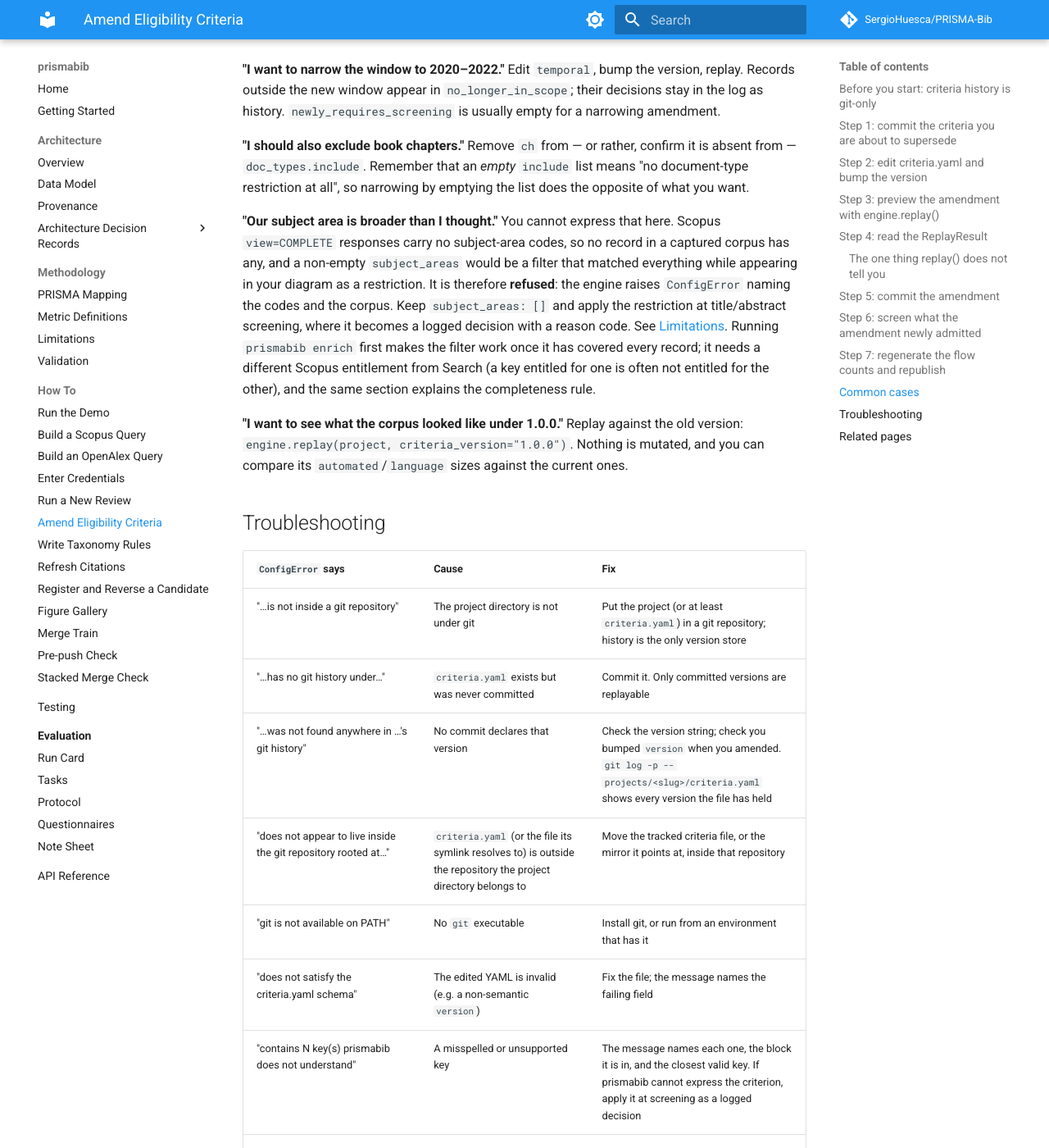
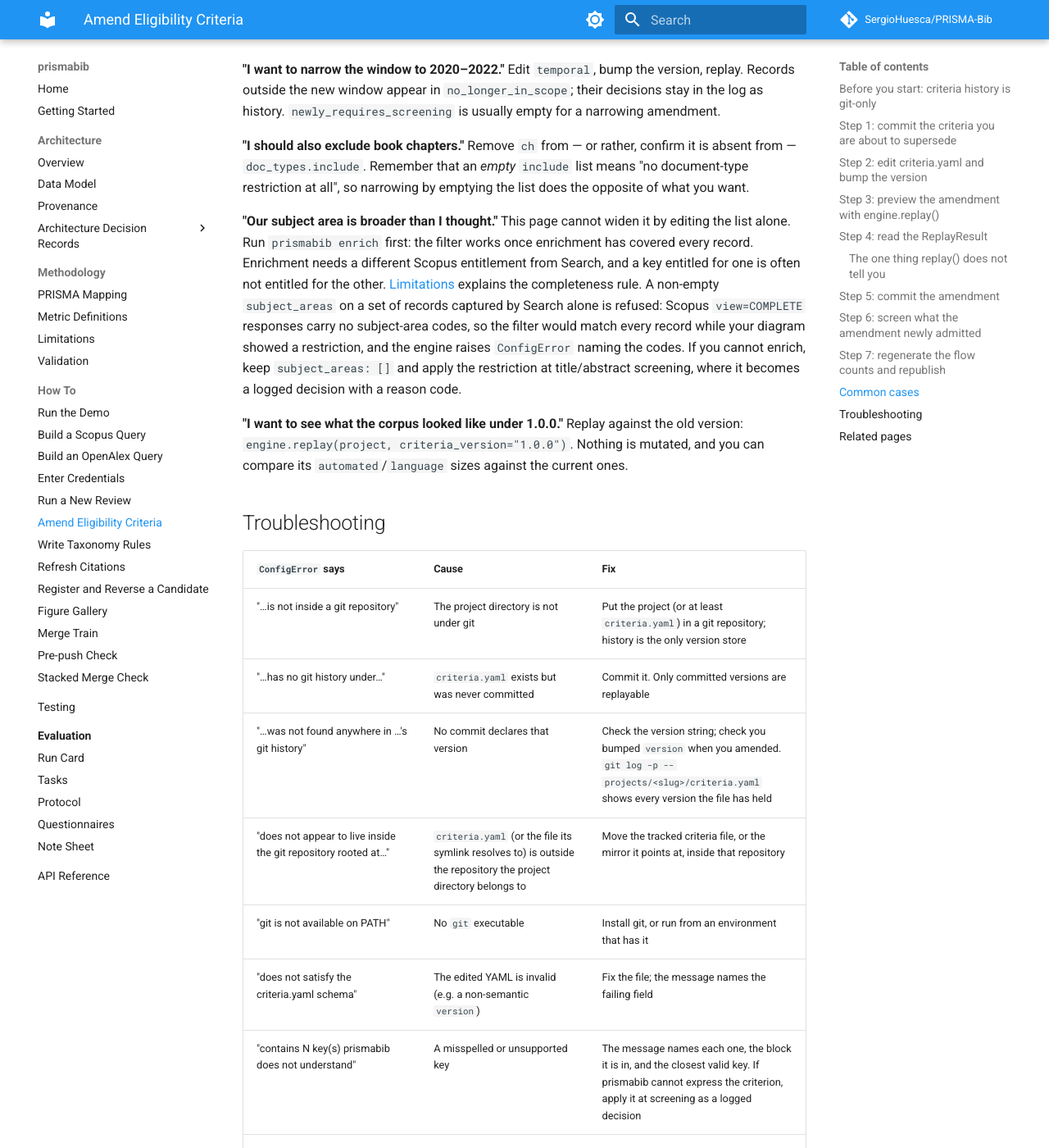
Before and after one commit to SergioHuesca/PRISMA-Bib, an MkDocs documentation site: the page built from docs/how-to/amend-eligibility-criteria.md, in a window 1280 px wide and 1400 px high, scrolled down 5413 px. Shown: the whole window at 82% size. Built offline with MkDocs 1.6.1 and Material for MkDocs 9.7.7, drawn with Linux system fonts in a browser that asks for light colours; comment, search, counter and statistics services are not loaded; some of the changed text lies outside the part shown.

Commit message:
docs(how-to): lead the Amend page's subject-area answer and row with enrichment (#290)
The "our subject area is broader than I thought" answer and its troubleshooting
row now say to run `prismabib enrich` first, keep screening by hand as the
alternative, and no longer say the restriction cannot be applied.

Co-Authored-By: Claude Sonnet 5.5 <noreply@anthropic.com>
Claude-Session: https://claude.ai/code/session_01QjNadz7h2UAZ2C2xhuaY8z

```diff
--- a/docs/how-to/amend-eligibility-criteria.md
+++ b/docs/how-to/amend-eligibility-criteria.md
@@ -233,16 +233,15 @@ log as history. `newly_requires_screening` is usually empty for a narrowing amen
 from — `doc_types.include`. Remember that an *empty* `include` list means "no document-type
 restriction at all", so narrowing by emptying the list does the opposite of what you want.
 
-**"Our subject area is broader than I thought."** You cannot express that here. Scopus
-`view=COMPLETE` responses carry no subject-area codes, so no record in a captured corpus has
-any, and a non-empty `subject_areas` would be a filter that matched everything while
-appearing in your diagram as a restriction. It is therefore **refused**: the engine raises
-`ConfigError` naming the codes and the corpus. Keep `subject_areas: []` and apply the
-restriction at title/abstract screening, where it becomes a logged decision with a reason
-code. See [Limitations](../methodology/limitations.md#subject-areas). Running `prismabib enrich`
-first makes the filter work once it has covered every record; it needs a different Scopus
-entitlement from Search (a key entitled for one is often not entitled for the other), and
-the same section explains the completeness rule.
+**"Our subject area is broader than I thought."** This page cannot widen it by editing the
+list alone. Run `prismabib enrich` first: the filter works once enrichment has covered every
+record. Enrichment needs a different Scopus entitlement from Search, and a key entitled for
+one is often not entitled for the other. [Limitations](../methodology/limitations.md#subject-areas)
+explains the completeness rule. A non-empty `subject_areas` on a set of records captured by
+Search alone is refused: Scopus `view=COMPLETE` responses carry no subject-area codes, so the
+filter would match every record while your diagram showed a restriction, and the engine raises
+`ConfigError` naming the codes. If you cannot enrich, keep `subject_areas: []` and apply the
+restriction at title/abstract screening, where it becomes a logged decision with a reason code.
 
 **"I want to see what the corpus looked like under 1.0.0."** Replay against the old version:
 `engine.replay(project, criteria_version="1.0.0")`. Nothing is mutated, and you can compare
@@ -260,7 +259,7 @@ its `automated`/`language` sizes against the current ones.
 | "does not satisfy the criteria.yaml schema" | The edited YAML is invalid (e.g. a non-semantic `version`) | Fix the file; the message names the failing field |
 | "contains N key(s) prismabib does not understand" | A misspelled or unsupported key | The message names each one, the block it is in, and the closest valid key. If prismabib cannot express the criterion, apply it at screening as a logged decision |
 | "temporal.year_end … precedes temporal.year_start" | The window is inverted | Check whether the two values are transposed |
-| "restricts subject_areas to … but not one of the N records … carries subject-area data" | `subject_areas` is non-empty on a Scopus Search API corpus | Set `subject_areas: []`; see [Limitations](../methodology/limitations.md#subject-areas) |
+| "restricts subject_areas to … but not one of the N records … carries subject-area data" | `subject_areas` is non-empty on a Scopus Search API corpus | Run `prismabib enrich` first, so the filter works once it has covered every record; or set `subject_areas: []` and screen by hand. See [Limitations](../methodology/limitations.md#subject-areas) |
 
 A `StoreError` instead means Layer 1 has not been built yet for this project — replay reads
 the store to recompute `A` and `L`. A `LogError` means `decisions.jsonl` failed its checksum
```
Also changed, not shown: CHANGELOG.md (+1 -0 lines).
